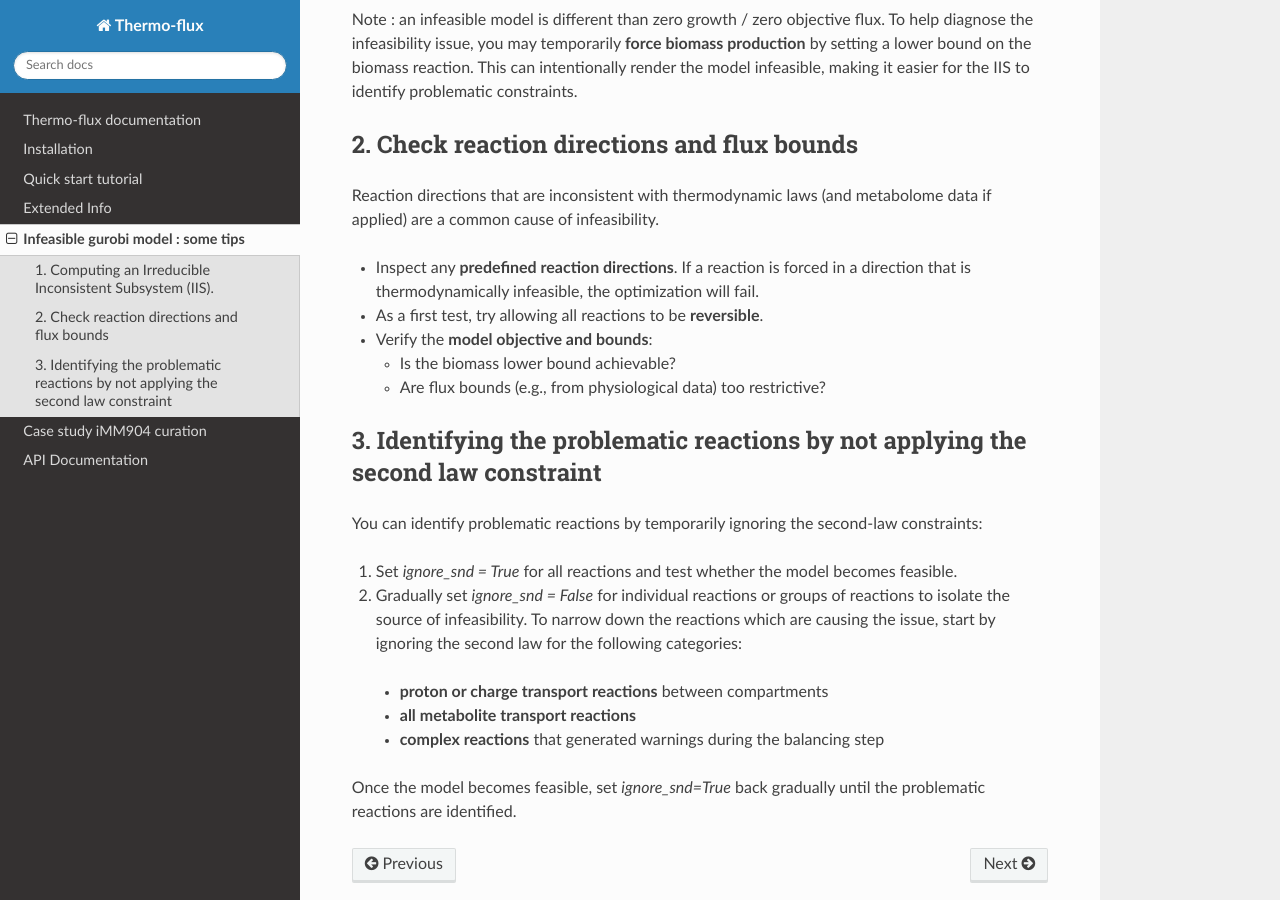
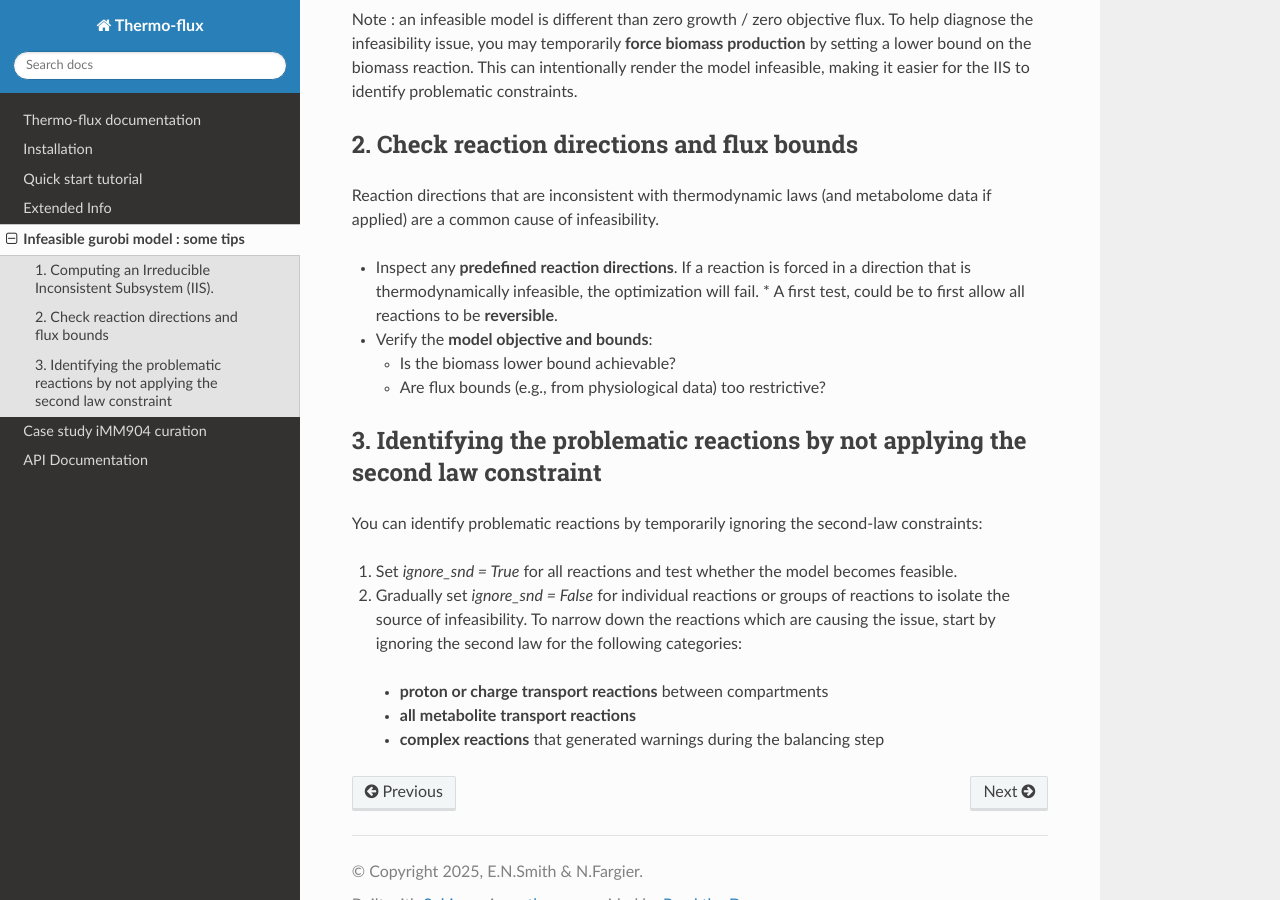
Before and after one commit to molecular-systems-biology/thermo-flux, a Sphinx documentation site: the page built from docs/Infeasible_gurobi_model_tips.rst, in a window 1280 px wide and 900 px high, scrolled down 665 px. Built offline with Sphinx 7.4.7 and the Read the Docs theme 3.1.0, drawn with Linux system fonts in a browser that asks for light colours.

Commit message:
docs:  infeasible tips

```diff
--- a/docs/Infeasible_gurobi_model_tips.rst
+++ b/docs/Infeasible_gurobi_model_tips.rst
@@ -27,7 +27,7 @@
 Reaction directions that are inconsistent with thermodynamic laws (and metabolome data if applied) are a common cause of infeasibility.
 
 * Inspect any **predefined reaction directions**. If a reaction is forced in a direction that is thermodynamically infeasible, the optimization will fail.
-* As a first test, try allowing all reactions to be **reversible**.
+  * A first test, could be to first allow all reactions to be **reversible**.
 * Verify the **model objective and bounds**:
 
   * Is the biomass lower bound achievable?
@@ -44,5 +44,3 @@
  * **proton or charge transport reactions** between compartments
  * **all metabolite transport reactions**
  * **complex reactions** that generated warnings during the balancing step
-
-Once the model becomes feasible, set `ignore_snd=True` back gradually until the problematic reactions are identified.
```
